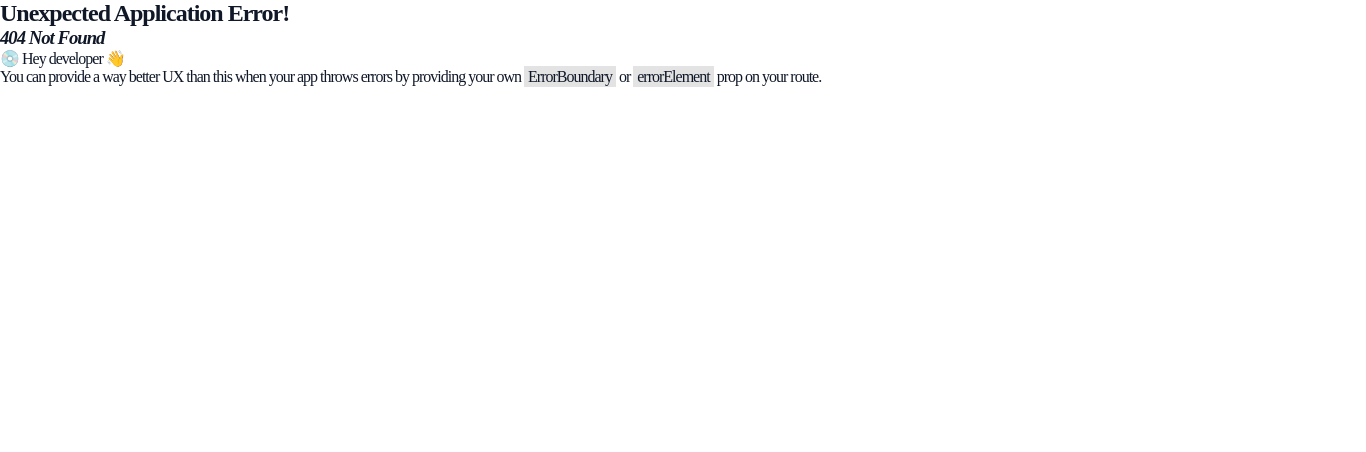
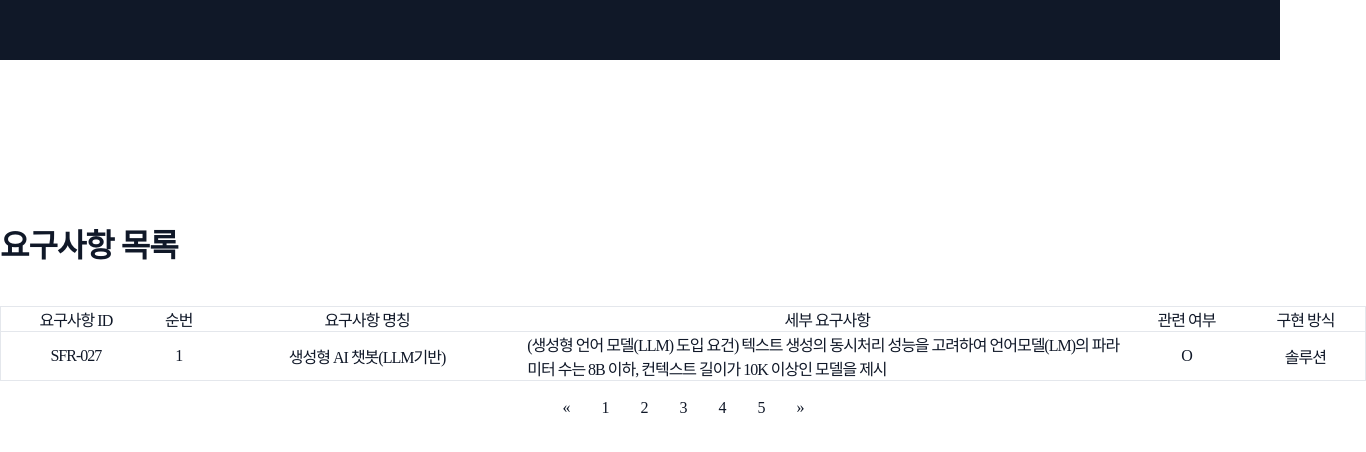
Before and after one commit to sangwooeom/requirement-analytics-system-fe, a React (Vite) app: page /requirement/list in a window 1280 px wide. Before the commit this address had no page. Shown: the top 452 px of the page, 1366 px wide, since content can reach past the window. Built offline with nearby package versions, Linux system fonts and the light colour scheme; a web font is replaced by a local one.

Commit message:
프로젝트 구축

```diff
--- /dev/null
+++ b/src/components/Pagination.module.scss
@@ -0,0 +1,10 @@
+.pagination {
+    margin: 0 auto;
+    display: inline-block;
+
+    a {
+        float: left;
+        padding: 8px 16px;
+        text-decoration: none;
+    }
+}
--- /dev/null
+++ b/src/components/Pagination.tsx
@@ -0,0 +1,16 @@
+import cn from 'classnames';
+import styles from './Pagination.module.scss';
+
+export default function Pagination() {
+    return (
+        <div className={cn(styles.pagination)}>
+            <a href="#!">&laquo;</a>
+            <a href="#!">1</a>
+            <a href="#!">2</a>
+            <a href="#!">3</a>
+            <a href="#!">4</a>
+            <a href="#!">5</a>
+            <a href="#">&raquo;</a>
+        </div>
+    )
+}
--- /dev/null
+++ b/src/pages/requirement/List.module.scss
@@ -0,0 +1,28 @@
+.container {
+    display: grid;
+    margin: 160px auto 0 auto;
+    row-gap: 40px;
+
+    .borderSection {
+        display: grid;
+        row-gap: 10px;
+
+        .board {
+            border: 1px solid #E4E7EC;
+            border-collapse: collapse;
+
+            tr {
+                border: 1px solid #E4E7EC;
+            }
+
+            td {
+                text-align: center;
+            }
+
+            tbody td:nth-child(4) {
+                text-align: start;
+                width: 600px;
+            }
+        }
+    }
+}
--- a/src/pages/requirement/List.tsx
+++ b/src/pages/requirement/List.tsx
@@ -1,7 +1,15 @@
+import Container from "../../components/Container"
+import cn from 'classnames';
+import styles from './List.module.scss';
+import Pagination from "../../components/Pagination";
+
 export default function RequirementList() {
     return (
-        <div>
-            <table>
+        <Container>
+            <div className={cn(styles.container)}>
+                <h1>요구사항 목록</h1>
+                <div className={cn(styles.borderSection)}>
+                    <table className={cn(styles.board)}>
                         <thead>
                             <tr>
                                 <td>요구사항 ID</td>
@@ -25,6 +33,9 @@ export default function RequirementList() {
                             </tr>
                         </tbody>
                     </table>
+                    <Pagination />
                 </div>
+            </div>
+        </Container>
     )
 }
--- a/src/routes/index.tsx
+++ b/src/routes/index.tsx
@@ -1,6 +1,7 @@
 import { createBrowserRouter } from "react-router-dom";
 import Login from "../pages/auth/Login";
 import ProjectList from "../pages/project/List";
+import RequirementList from "../pages/requirement/List";
 import App from "../App";
 
 const router = createBrowserRouter([
@@ -15,6 +16,10 @@ const router = createBrowserRouter([
                 path: "/project/list",
                 element: <ProjectList />
             },
+            {
+                path: '/requirement/list',
+                element: <RequirementList />
+            }
         ]
     }
 ])
```
Lines whose indentation alone changed are shown as unchanged.
